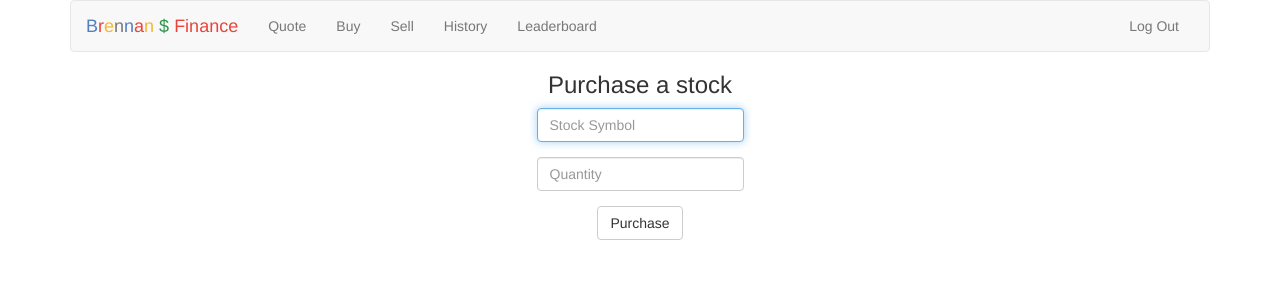
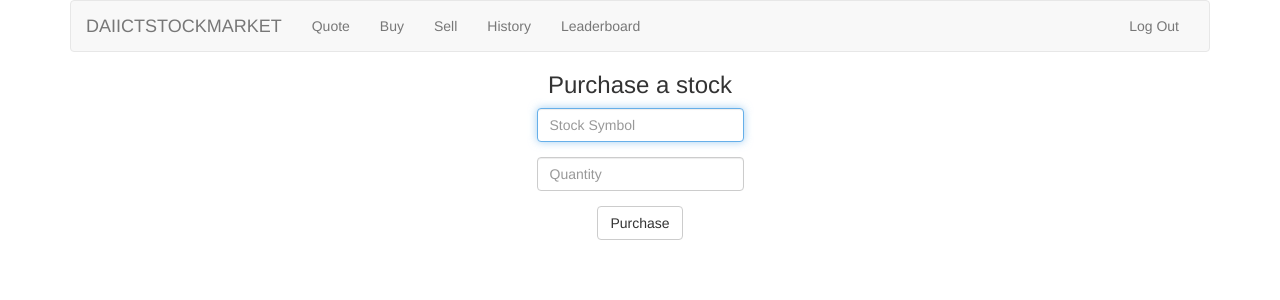
Before and after one commit to Vidhin05/TradingTerminal, a Flask app: page /buy in a window 1280 px wide. Shown: the top 300 px of the page. Run offline with Flask 2, Linux system fonts and the light colour scheme; a user stored in the database is signed in; some libraries are stand-ins or nearby versions.

Commit message:
Some minor changes
Title and color of html header etc

```diff
--- a/finance/static/styles.css
+++ b/finance/static/styles.css
@@ -10,22 +10,6 @@
 .navbar-default .navbar-brand .blue
 {
     color: #537fbe;
-}
-.navbar-default .navbar-brand .red
-{
-    color: #ea433b;
-}
-.navbar-default .navbar-brand .yellow
-{
-    color: #f5b82e;
-}
-.navbar-default .navbar-brand .green
-{
-    color: #2e944b;
-}
-
-.cash {
-    color: limegreen;
 }
 
 table {
--- a/finance/templates/layout.html
+++ b/finance/templates/layout.html
@@ -16,7 +16,7 @@
     <script src="https://code.jquery.com/jquery-3.1.1.min.js"></script>
     <script src="https://maxcdn.bootstrapcdn.com/bootstrap/3.3.7/js/bootstrap.min.js"></script>
 
-    <title>Brennan's Stock Market: {% block title %}{% endblock %}</title>
+    <title>DAIICT Stock Market: {% block title %}{% endblock %}</title>
 
 </head>
 
@@ -34,10 +34,7 @@
                     <span class="icon-bar"></span>
                     <span class="icon-bar"></span>
                 </button>
-                <a class="navbar-brand" href="{{ url_for('index') }}"><span class="blue">B</span><span
-                        class="red">r</span><span class="yellow">e</span><span class="orange">n</span><span
-                        class="blue">n</span><span class="red">a</span><span class="yellow">n </span><span
-                        class="green">$</span> <span class="red">Finance</span></a>
+                <a class="navbar-brand" href="{{ url_for('index') }}"><span class="red">DAIICT</span><span class="red">STOCKMARKET</span></a>
             </div>
             <div class="collapse navbar-collapse" id="navbar">
                 {% if session.user_id %}
```
Also changed, not shown: finance/finance.db, 1 other file.
